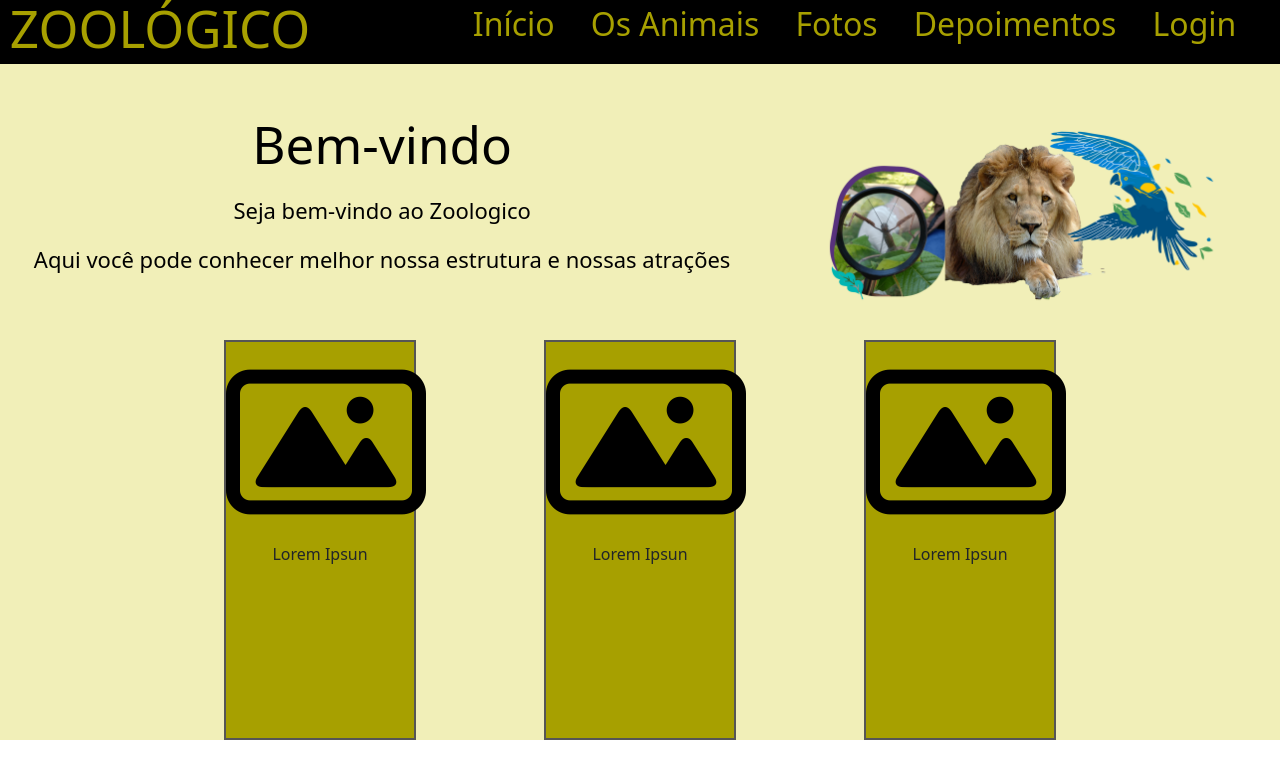
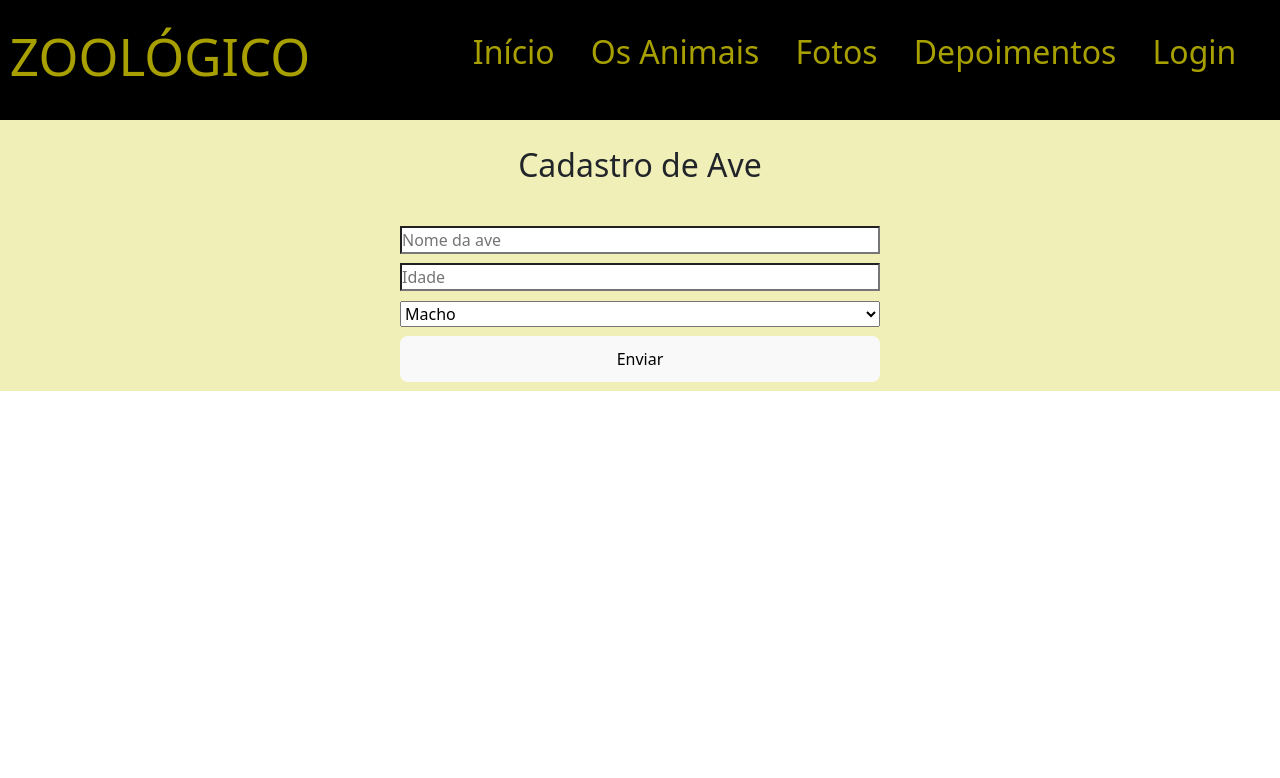
Before and after one commit to 20CherryLips/interface-zoologico-react, a React (Vite) app: page / in a window 1280 px wide. Shown: the top 778 px of the page. Built offline with nearby package versions, Linux system fonts and the light colour scheme; a web font is replaced by a local one.

Commit message:
Criando formulário de cadastro

```diff
--- a/src/App.jsx
+++ b/src/App.jsx
@@ -2,9 +2,8 @@ import './App.css'
 import Home from './pages/Home/Home';
 import Animais from './pages/Animais/Animais';
 import Fotos from './pages/Fotos/Fotos';
-import Depoimentos from './pages/Depoimentos/Depoimentos';
-import Login from './pages/Login/Login';
 import { BrowserRouter as Roteador, Routes, Route } from 'react-router-dom';
+import Cadastro from './pages/Cadastro/Cadastro';
 
 function App() {
 
@@ -15,8 +14,7 @@ function App() {
           <Route exact path='/' Component={Home} />
           <Route path='/animais' Component={Animais} />
           <Route path='/fotos' Component={Fotos} />
-          <Route path='/depoimentos' Component={Depoimentos} />
-          <Route path='/login' Component={Login} />
+          <Route path='/cadastro' Component={Cadastro} />
         </Routes>
       </Roteador>
     </>
--- /dev/null
+++ b/src/components/FormAnimal/FormAnimal.css
@@ -0,0 +1,30 @@
+form {
+    display: flex;
+    flex-direction: column;
+
+    width: 75%;
+    margin: 2.5% auto;
+}
+
+input {
+    background-color: white;
+    color: black;
+    width: 50%;
+}
+
+select {
+    width: 50%;
+}
+
+form button {
+    width: 50%;
+    margin: 1% auto;
+}
+
+label {
+    margin-top: 1%;
+}
+
+h2 {
+    margin-top: 2%!important;
+}
--- /dev/null
+++ b/src/components/FormAnimal/FormAnimal.jsx
@@ -0,0 +1,84 @@
+import './FormAnimal.css';
+import { useState } from 'react';
+
+function FormAnimal() {
+
+    const [formData, setFormData] = useState({
+        nomeAnimal: '',
+        generoAnimal: 'macho',
+        idadeAnimal: ''
+    });
+
+    // Função para lidar com a mudança nos campos de entrada
+    const handleChange = (e) => {
+        const { name, value } = e.target;
+        setFormData(prevState => ({
+            ...prevState,
+            [name]: value
+        }));
+    };
+
+    // Função para lidar com o envio do formulário
+    const handleSubmit = (e) => {
+        e.preventDefault(); // Evita o recarregamento da página
+        // Envia os dados do formulário para o servidor
+        //console.log(JSON.stringify(formData));
+        fetch("http://localhost:3000/new/ave", {
+            method: 'POST',
+            headers: {
+                'Content-Type': 'application/json'
+            },
+            body: JSON.stringify(formData)
+        })
+            .then(response => {
+                if (!response.ok) {
+                    throw new Error('Erro ao enviar formulário');
+                }
+                // Trate a resposta do servidor conforme necessário
+                console.log('Formulário enviado com sucesso');
+            })
+            .catch(error => {
+                console.error('Erro:', error);
+            });
+    };
+
+    return (
+        <>
+            <h2>Cadastro de Ave</h2>
+            <form onSubmit={handleSubmit}>
+                <label>
+                    <input
+                        placeholder='Nome da ave'
+                        type="text"
+                        name="nomeAnimal"
+                        value={formData.nomeAnimal}
+                        onChange={handleChange}
+                    />
+                </label>
+                <label>
+                    <input
+                        placeholder='Idade'
+                        type="number"
+                        name="idadeAnimal"
+                        value={formData.idadeAnimal}
+                        onChange={handleChange}
+                    />
+                </label>
+                <label>
+                    <select
+                        name="generoAnimal"
+                        value={formData.generoAnimal}
+                        onChange={handleChange}
+                    >
+                        <option value="macho">Macho</option>
+                        <option value="femea">Fêmea</option>
+                        <option value="desconhecido">Desconhecido</option>
+                    </select>
+                </label>
+                <button type="submit">Enviar</button>
+            </form>
+        </>
+    );
+}
+
+export default FormAnimal;
--- a/src/components/Navegar/Navegar.css
+++ b/src/components/Navegar/Navegar.css
@@ -3,6 +3,8 @@
     flex-direction: row;
     justify-content: space-between;
     align-items: center;
+
+    height: 15vh;
 
     /* position: absolute;
     top: 0;
--- a/src/components/Welcome/Welcome.css
+++ b/src/components/Welcome/Welcome.css
@@ -3,6 +3,7 @@
     display: flex;
     justify-content: space-around;
     padding-top: 4%;
+    background-color: #F1EFB8;
 }
 
 .welcome-container {
@@ -12,12 +13,12 @@
     align-items: center;
 }
 
-.welcome-container>h1 {
+.welcome-container > h1 {
     color: #000;
     padding-bottom: 2%;
 }
 
-.welcome-container>p {
+.welcome-container > p {
     font-size: 22px;
     color: #000;
 }
--- a/src/pages/Animais/Animais.jsx
+++ b/src/pages/Animais/Animais.jsx
@@ -1,8 +1,41 @@
 import Navegar from '../../components/Navegar/Navegar';
 import CardAnimal from '../../components/CardAnimal/CardAnimal';
 import './Animais.css'
+import { useEffect, useState } from "react";
 
 function Animais() {
+
+    // useState é um Hook responsável por manipular variáveis no React
+    // Criando um array que vai receber do back-end as informações sobre os animais (nome, idade, genero, etc)
+    const [animais, setAnimais] = useState([]);
+
+    // useEffect é um Hook responsável por fazer uma conexão de rede com algum recurso (banco de dados, API, etc)
+    useEffect(() => {
+        // Cria uma arrow funcition que vai fazer a consulta dos dados na API
+        const fetchData = async () => {
+            try {
+                // Faz a consulta (fetch) na API e retorna a resposta para a variável response
+                const response = await fetch('http://localhost:3000/list/aves');
+                // Verifica se o status da responsa deu alguma problema
+                if (!response.ok) {
+                    // Se deu problema, irá lançar um erro
+                    throw new Error('Erro ao buscar servidor');
+                }
+                // Se a consulta foi feita com sucesso, vai pegar as informações, transformar em um JSON
+                // e armazenas na variável listaAnimais
+                const listaAnimais = await response.json();
+                // Usa o método setAnimais para atribuir o valor da variável listaAnimais para a variável animal
+                setAnimais(listaAnimais);
+            } catch (error) {
+                // Caso aconteceça algum erro durante o processo, é lançada uma excesão
+                console.error('Erro: ', error);
+            }
+        }
+
+        // Chama a função para recuperar os dados dos animais do back-end
+        fetchData();
+    }, []);
+
     return(
         <>
             <Navegar />
--- /dev/null
+++ b/src/pages/Cadastro/Cadastro.jsx
@@ -0,0 +1,14 @@
+import FormAnimal from '../../components/FormAnimal/FormAnimal';
+import Navegar from '../../components/Navegar/Navegar';
+import './Cadastro.css';
+
+function Cadastro() {
+    return (
+        <>
+            <Navegar />
+            <FormAnimal />
+        </>
+    );
+}
+
+export default Cadastro;
--- a/src/pages/Fotos/Fotos.css
+++ b/src/pages/Fotos/Fotos.css
@@ -1,3 +1,3 @@
-h1 {
+.h1-fotos {
     margin-top: 3%;
 }
--- a/src/pages/Fotos/Fotos.jsx
+++ b/src/pages/Fotos/Fotos.jsx
@@ -1,13 +1,13 @@
 import './Fotos.css';
+import Navegacao from '../../components/Navegar/Navegar';
 import ImgCarrossel from '../../components/ImgCarrossel/ImgCarrossel';
-import Navegar from '../../components/Navegar/Navegar';
 
 function Fotos() {
     return(
         <>
-            <Navegar/>
-            <h1>Fotos</h1>
-            <ImgCarrossel/>
+            <Navegacao />
+            <h1 className='h1-fotos'>Fotos</h1>
+            <ImgCarrossel />
         </>
     );
 }
--- a/src/pages/Home/Home.jsx
+++ b/src/pages/Home/Home.jsx
@@ -2,6 +2,7 @@ import './Home.css'
 import Atracao from '../../components/Atracao/Atracao';
 import Welcome from '../../components/Welcome/Welcome';
 import Navegar from '../../components/Navegar/Navegar';
+import FormAnimal from '../../components/FormAnimal/FormAnimal';
 
 function Home() {
     const componentes = [];
@@ -12,10 +13,11 @@ function Home() {
     return (
         <>
             <Navegar></Navegar>
-            <Welcome />
-            <div className="ctn-atracoes">
-                {componentes}
-            </div>
+            {/* {<Welcome /> */}
+            {/* <div className="ctn-atracoes"> */}
+                {/* {componentes} */}
+            {/* </div>} */}
+            <FormAnimal></FormAnimal>
         </>
     );
 }
```
Also changed, not shown: src/pages/Cadastro/Cadastro.css (added).
